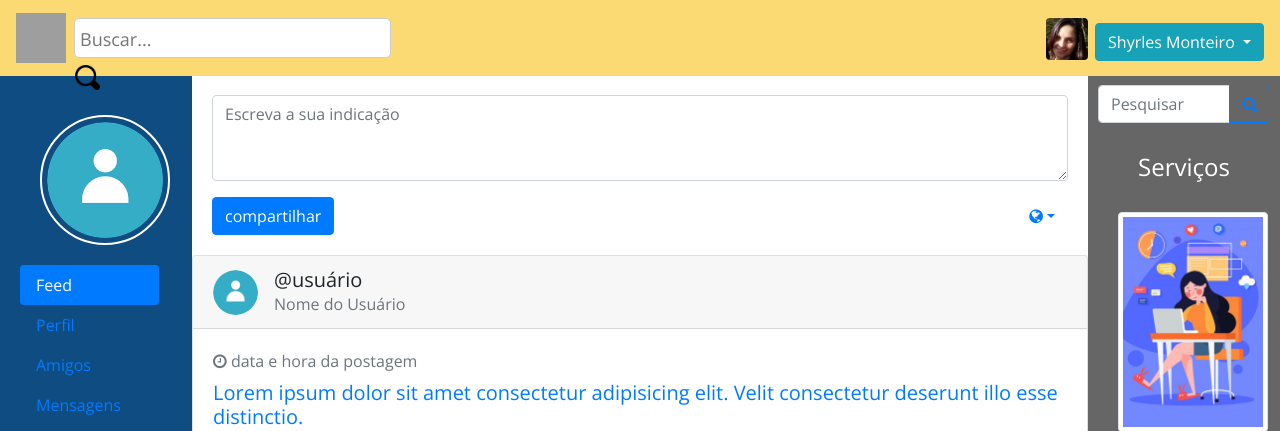
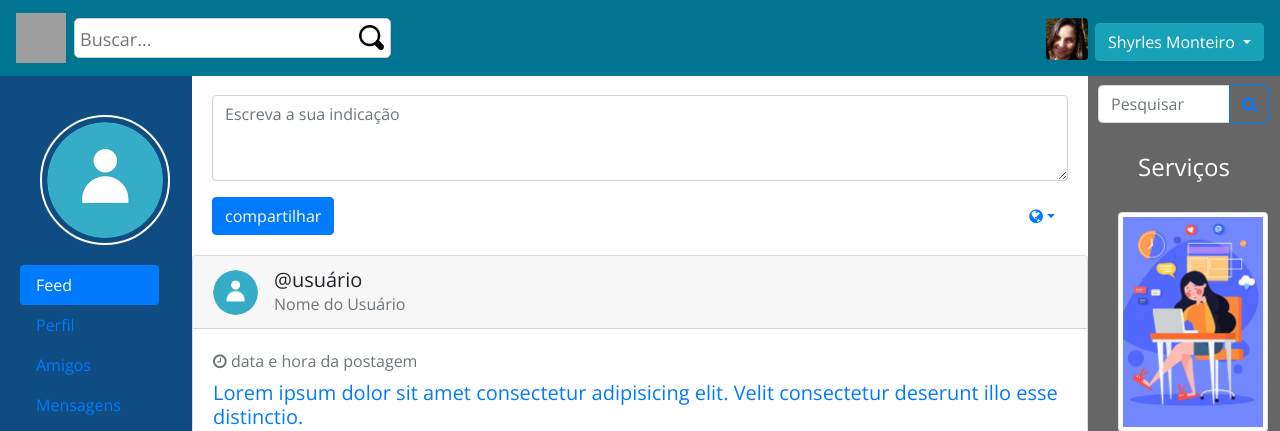
Before and after one commit to Shyrles/QuemIndica, a PHP site: page /feed.php in a window 1280 px wide. Shown: the top 431 px of the page. Run offline with PHP 8.4, Linux system fonts and the light colour scheme; some libraries are stand-ins or nearby versions; grey boxes are pictures that could not be loaded.

Commit message:
barra de busca menu log e fundo

```diff
--- a/css/estilo.css
+++ b/css/estilo.css
@@ -40,15 +40,13 @@ header {
 
 #divBusca {
     background-color: white;
+    background-size: 8%;
+    background-image: url('../imagens/loupe.png');
+    background-position: 98%;
+    background-repeat: no-repeat;
     border: solid 1px;
     border-color: #cccccc;
     border-radius: 5px;
-    width: 350px;
-    height: 40px;
-    -webkit-border-radius: 5px;
-    -moz-border-radius: 5px;
-    -ms-border-radius: 5px;
-    -o-border-radius: 5px;
 }
 
 #txtBusca {
@@ -57,14 +55,6 @@ header {
     padding-left: 5px;
     font-size: 18px;
     border: none;
-    height: 40px;
-    width: 315px;
-}
-
-#btnBusca {
-    width: 25px;
-    position: relative;
-    margin: 6px 0 6px 0;
 }
 
 .hamburguer {
--- a/css/minhaConta.css
+++ b/css/minhaConta.css
@@ -69,7 +69,7 @@ header {
 }
 
 .fundo {
-    background-color: #FCDA73;
+    background-color: #007592;
 }
 
 #tam {
--- a/header_minhaConta.php
+++ b/header_minhaConta.php
@@ -5,9 +5,9 @@
             class="d-inline-block align-top" alt=""></a>
 
       <!-- Barra de busca -->
+
       <div id="divBusca">
         <input type="text" id="txtBusca" placeholder="Buscar..."/>
-        <a href="#"><img src="imagens/loupe.png" id="btnBusca" alt="Buscar" /></a>
       </div>
 
       <!-- Botões direita -->
```
Also changed, not shown: imagens/loupe.png.
